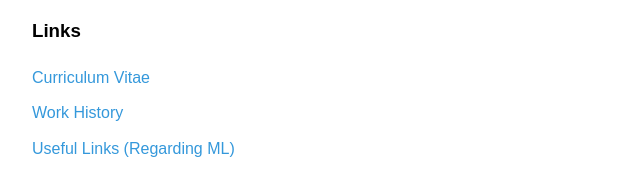
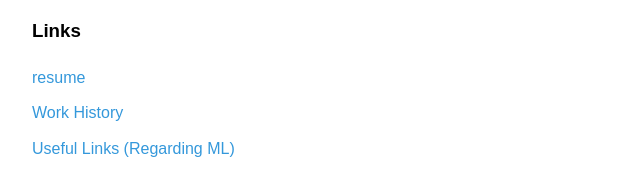
Before and after one commit to parkji30/parkji30.github.io, a plain HTML site: page index.html in a window 1280 px wide. Shown: the part 617-786 px from the top of the page, 208-848 px from the left. Drawn offline with Linux system fonts and the light colour scheme; grey boxes are pictures that could not be loaded.

Commit message:
updated resume

```diff
--- a/index.html
+++ b/index.html
@@ -31,7 +31,7 @@
             </section>
                 <h3>Links</h3>
                 <ul>
-                    <li><a href="curriculum_vitae.pdf">Curriculum Vitae</a></li>
+                    <li><a href="resume.pdf">resume</a></li>
                     <li><a href="#">Work History</a></li>
                     <li><a href="quickstart_ml.html">Useful Links (Regarding ML)</a></li>
                     <li><a href="#">Math with C++/Rust</a><img src="https://upload.wikimedia.org/wikipedia/commons/thumb/1/18/ISO_C%2B%2B_Logo.svg/1200px-ISO_C%2B%2B_Logo.svg.png" alt="C++ Logo" class="cpp-logo"></li>
```
Also changed, not shown: 4 other files.
